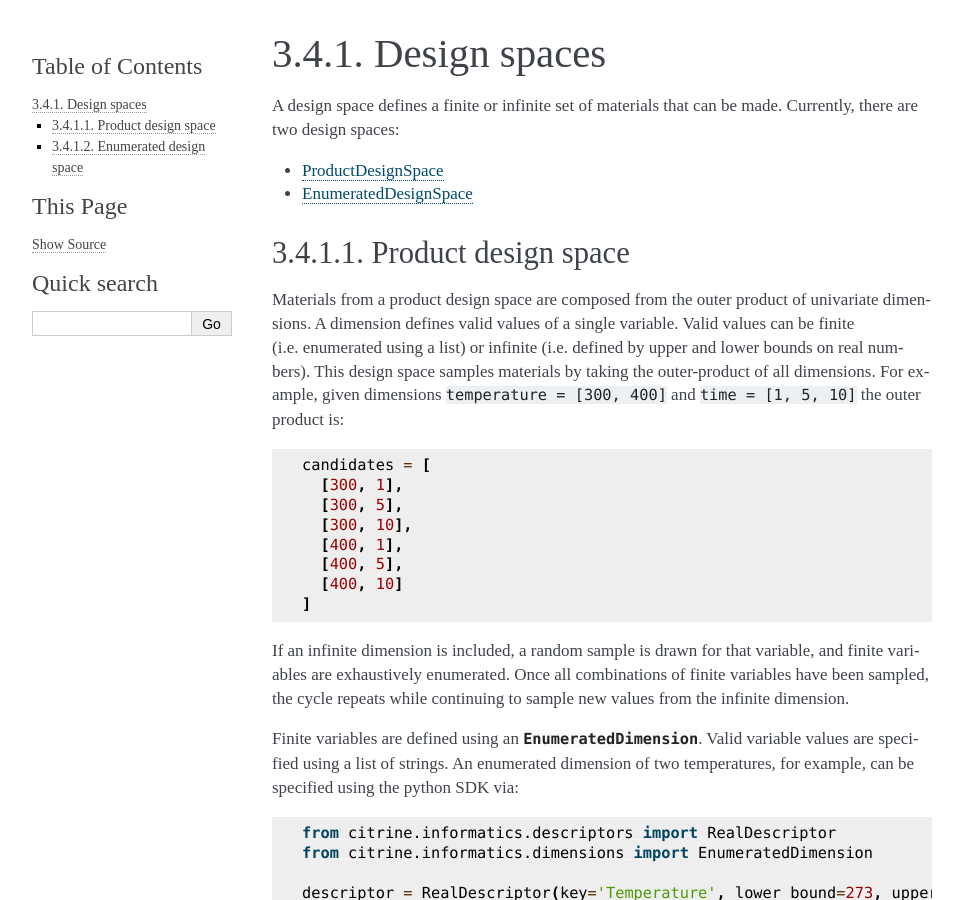
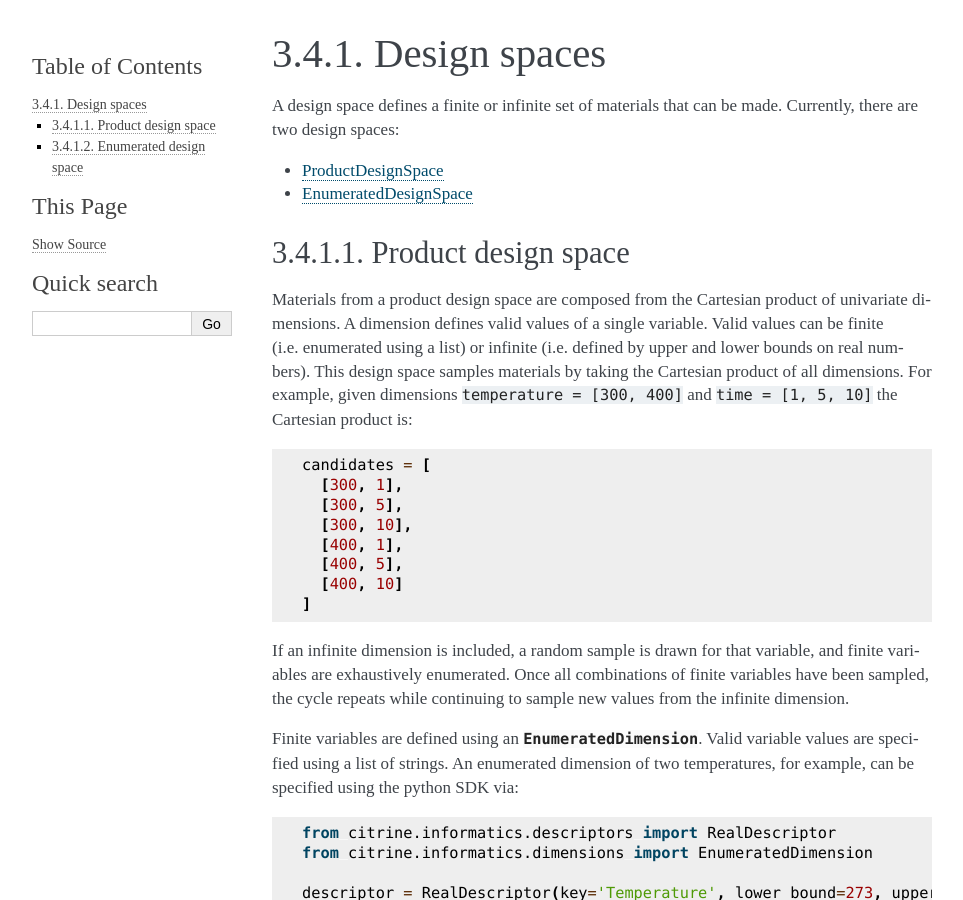
Before and after one commit to CitrineInformatics/citrine-python, a Sphinx documentation site: the page built from docs/source/workflows/design_spaces.rst, in a window 1280 px wide and 900 px high. Shown: the whole window, without its empty margins (148-1111 px from the left). Built offline with Sphinx 7.4.7, drawn with Linux system fonts in a browser that asks for light colours.

Commit message:
change to cartesian product
(outer product implies the elements should have units temp*time -- but this is more like a set of coordinates, which is a cartesian product)

```diff
--- a/docs/source/workflows/design_spaces.rst
+++ b/docs/source/workflows/design_spaces.rst
@@ -10,11 +10,11 @@ Currently, there are two design spaces:
 Product design space
 --------------------
 
-Materials from a product design space are composed from the outer product of univariate dimensions.
+Materials from a product design space are composed from the Cartesian product of univariate dimensions.
 A dimension defines valid values of a single variable.
 Valid values can be finite (i.e. enumerated using a list) or infinite (i.e. defined by upper and lower bounds on real numbers).
-This design space samples materials by taking the outer-product of all dimensions.
-For example, given dimensions ``temperature = [300, 400]`` and ``time = [1, 5, 10]`` the outer product is:
+This design space samples materials by taking the Cartesian product of all dimensions.
+For example, given dimensions ``temperature = [300, 400]`` and ``time = [1, 5, 10]`` the Cartesian product is:
 
 ::
 
```
